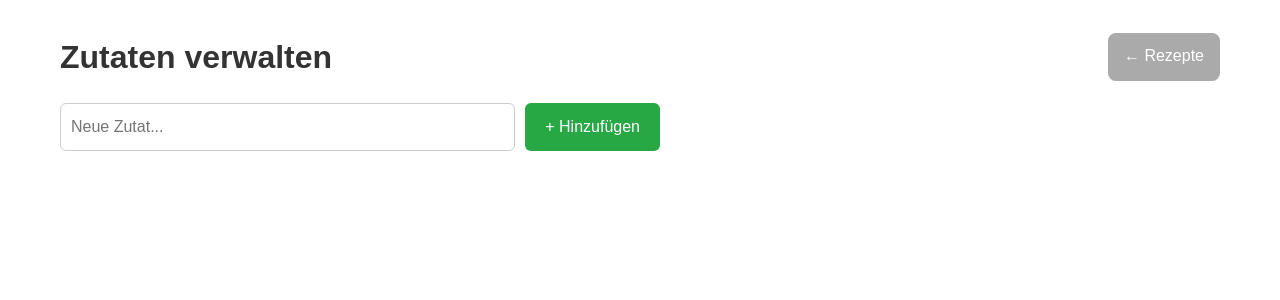
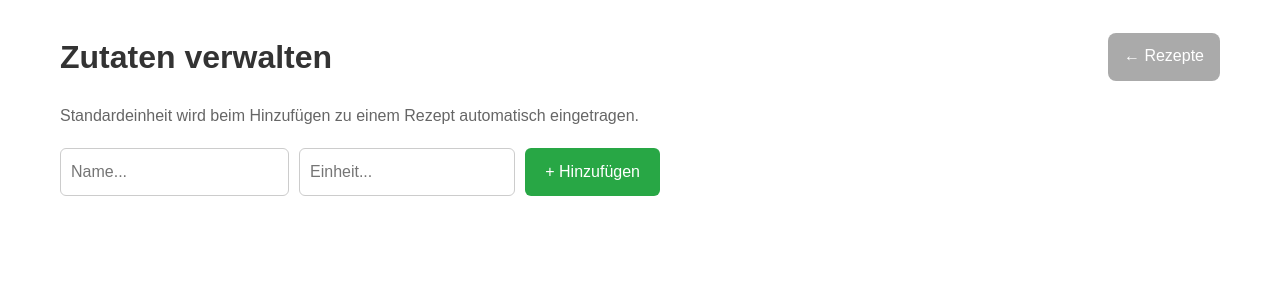
Before and after one commit to dorien89/Einkaufsliste, a Flask app: page /recipe/ingredients in a window 1280 px wide. Shown: the part 78-378 px from the top of the page. Run offline with Flask 3, Linux system fonts and the light colour scheme.

Commit message:
add default_unit to ingredients and auto-fill in recipe form
- Add default_unit field to Ingredient model with migration
- Ingredient management page: edit name + default unit together
- Typeahead shows unit hint and auto-fills unit field on selection
- Fix broken migration (remove _alembic_tmp_ingredients drop)

Co-Authored-By: Claude Sonnet 4.6 <noreply@anthropic.com>

```diff
--- a/app/models/recipe.py
+++ b/app/models/recipe.py
@@ -20,6 +20,7 @@ class Ingredient(db.Model):
 
     id = db.Column(db.Integer, primary_key=True, autoincrement=True)
     name = db.Column(db.String, nullable=False, unique=True)
+    default_unit = db.Column(db.String, nullable=True)
 
     def __repr__(self):
         return f"<Ingredient(id={self.id}, name={self.name})>"
--- a/app/static/css/recipe_manage.css
+++ b/app/static/css/recipe_manage.css
@@ -333,13 +333,14 @@
 }
 
 .ing-manage-item input {
-    flex: 1;
     padding: 8px;
     font-size: 1em;
     border: 1px solid #ccc;
     border-radius: 6px;
     display: none;
 }
+.ing-manage-item .ing-name-field { flex: 2; min-width: 100px; }
+.ing-manage-item .ing-unit-field { width: 100px; flex-shrink: 0; }
 
 .ing-manage-item.editing input  { display: block; }
 .ing-manage-item.editing span   { display: none; }
--- a/app/templates/ingredients.html
+++ b/app/templates/ingredients.html
@@ -7,34 +7,37 @@
     <h1 style="margin:0">Zutaten verwalten</h1>
     <a href="{{ url_for('recipe.list_recipes') }}" class="rm-btn rm-btn-cancel" style="text-decoration:none;padding:10px 16px;">← Rezepte</a>
 </div>
+<p style="color:#666;margin-bottom:16px;">Standardeinheit wird beim Hinzufügen zu einem Rezept automatisch eingetragen.</p>
 <ul class="ing-manage-list" id="ing-list">
     {% for ingredient in ingredients %}
     <li class="ing-manage-item" id="ing-{{ ingredient.id }}">
         <span>{{ ingredient.name }}</span>
-        <input type="text" value="{{ ingredient.name }}">
-        <button class="ing-small-btn ing-btn-edit" onclick="editIng({{ ingredient.id }})">Umbenennen</button>
+        <input type="text" class="ing-name-field" value="{{ ingredient.name }}" placeholder="Name">
+        <input type="text" class="ing-unit-field" value="{{ ingredient.default_unit or '' }}" placeholder="Einheit (z.B. g, Stück, ml)">
+        <button class="ing-small-btn ing-btn-edit" onclick="editIng({{ ingredient.id }})">Bearbeiten</button>
         <button class="ing-small-btn ing-btn-save" onclick="saveIng({{ ingredient.id }})">Speichern</button>
         <button class="ing-small-btn ing-btn-delete" onclick="deleteIng({{ ingredient.id }}, '{{ ingredient.name }}')">Löschen</button>
     </li>
     {% endfor %}
 </ul>
 <div class="ing-add-form">
-    <input type="text" id="new-ing-name" placeholder="Neue Zutat...">
+    <input type="text" id="new-ing-name" placeholder="Name...">
+    <input type="text" id="new-ing-unit" placeholder="Einheit..." style="width:120px;">
     <button onclick="addIng()">+ Hinzufügen</button>
 </div>
 <script>
 function editIng(id) {
     document.getElementById('ing-' + id).classList.add('editing');
-    document.querySelector('#ing-' + id + ' input').focus();
+    document.querySelector('#ing-' + id + ' .ing-name-field').focus();
 }
 async function saveIng(id) {
-    const input = document.querySelector('#ing-' + id + ' input');
-    const name = input.value.trim();
+    const name = document.querySelector('#ing-' + id + ' .ing-name-field').value.trim();
+    const defaultUnit = document.querySelector('#ing-' + id + ' .ing-unit-field').value.trim();
     if (!name) return;
     const res = await fetch('/api/ingredients/' + id, {
         method: 'PUT',
         headers: { 'Content-Type': 'application/json' },
-        body: JSON.stringify({ name })
+        body: JSON.stringify({ name, default_unit: defaultUnit })
     });
     if (res.ok) {
         document.querySelector('#ing-' + id + ' span').textContent = name;
@@ -54,8 +57,8 @@ async function deleteIng(id, name) {
     }
 }
 async function addIng() {
-    const input = document.getElementById('new-ing-name');
-    const name = input.value.trim();
+    const name = document.getElementById('new-ing-name').value.trim();
+    const defaultUnit = document.getElementById('new-ing-unit').value.trim();
     if (!name) return;
     const res = await fetch('/api/ingredients', {
         method: 'POST',
@@ -64,18 +67,28 @@ async function addIng() {
     });
     const data = await res.json();
     if (res.ok) {
+        // Set default_unit if provided
+        if (defaultUnit) {
+            await fetch('/api/ingredients/' + data.id, {
+                method: 'PUT',
+                headers: { 'Content-Type': 'application/json' },
+                body: JSON.stringify({ name, default_unit: defaultUnit })
+            });
+        }
         const li = document.createElement('li');
         li.className = 'ing-manage-item';
         li.id = 'ing-' + data.id;
         li.innerHTML = `
-            <span>${data.name}</span>
-            <input type="text" value="${data.name}">
-            <button class="ing-small-btn ing-btn-edit" onclick="editIng(${data.id})">Umbenennen</button>
+            <span>${name}</span>
+            <input type="text" class="ing-name-field" value="${name}" placeholder="Name">
+            <input type="text" class="ing-unit-field" value="${defaultUnit}" placeholder="Einheit">
+            <button class="ing-small-btn ing-btn-edit" onclick="editIng(${data.id})">Bearbeiten</button>
             <button class="ing-small-btn ing-btn-save" onclick="saveIng(${data.id})">Speichern</button>
-            <button class="ing-small-btn ing-btn-delete" onclick="deleteIng(${data.id}, '${data.name}')">Löschen</button>
+            <button class="ing-small-btn ing-btn-delete" onclick="deleteIng(${data.id}, '${name}')">Löschen</button>
         `;
         document.getElementById('ing-list').appendChild(li);
-        input.value = '';
+        document.getElementById('new-ing-name').value = '';
+        document.getElementById('new-ing-unit').value = '';
     } else {
         alert('Fehler: ' + (data.error || 'Unbekannt'));
     }
--- a/migrations/versions/a795fc92c6e1_add_active_status_to_shopping_list.py
+++ b/migrations/versions/a795fc92c6e1_add_active_status_to_shopping_list.py
@@ -18,7 +18,6 @@ depends_on = None
 
 def upgrade():
     # ### commands auto generated by Alembic - please adjust! ###
-    op.drop_table('_alembic_tmp_ingredients')
     with op.batch_alter_table('ingredients', schema=None) as batch_op:
         batch_op.alter_column('id',
                existing_type=sa.INTEGER(),
```
Also changed, not shown: app/routes/api_routes.py (+6 -4 lines), app/static/js/recipe_manage.js (+7 -4 lines), migrations/versions/a1b5c6bd2a94_add_default_unit_to_ingredients.py (added, +32 -0 lines).
